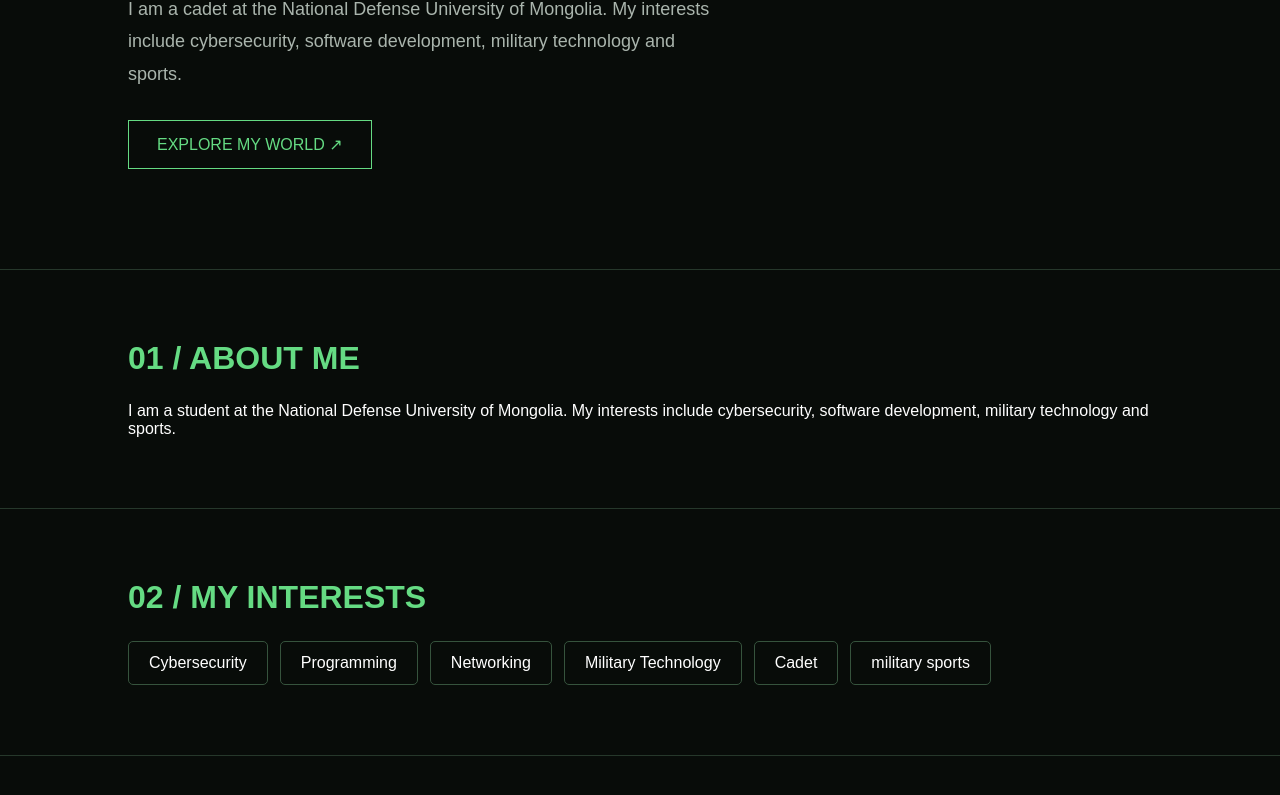
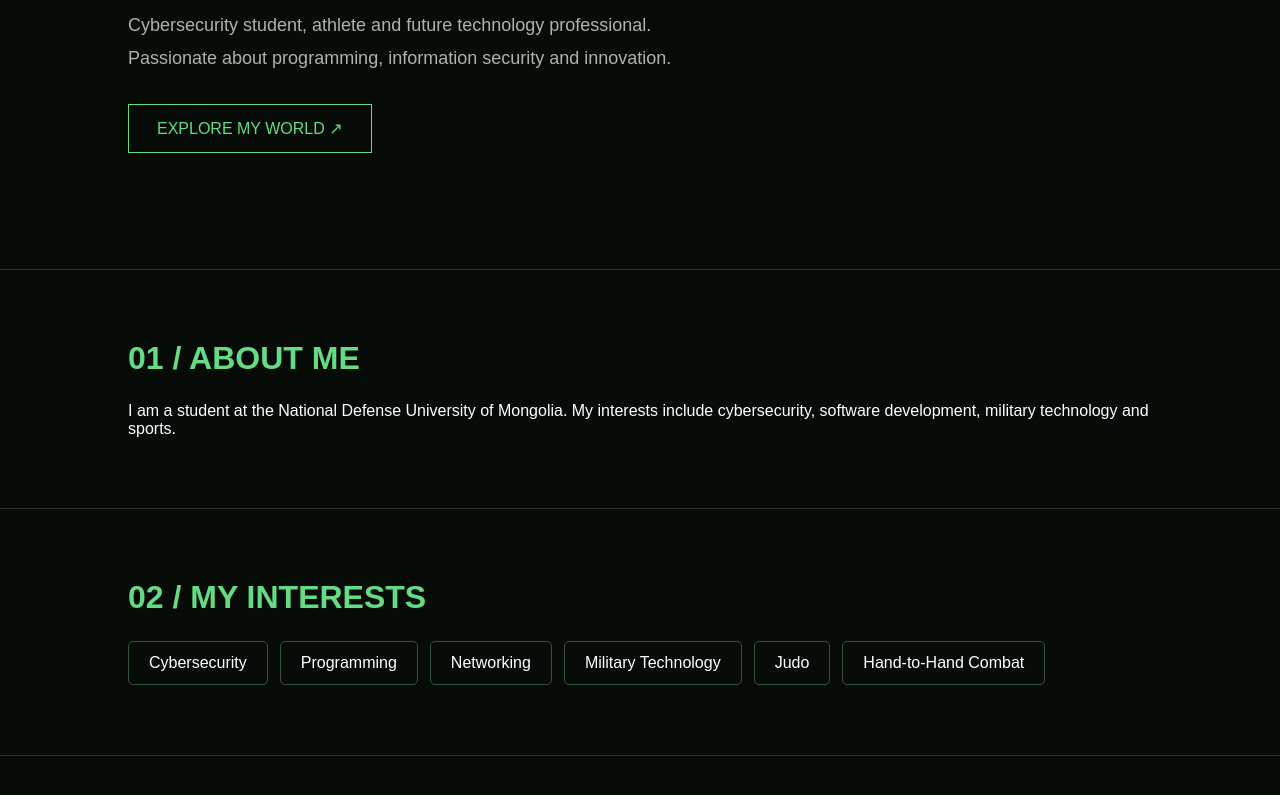
Before and after one commit to birjanaubakir0506-netizen/birjan-portfolio, a plain HTML site: page index.html in a window 1280 px wide. Shown: the part 451-1246 px from the top of the page. Drawn offline with Linux system fonts and the light colour scheme.

Commit message:
Update index.html

```diff
--- a/index.html
+++ b/index.html
@@ -126,7 +126,8 @@
     <h1>HELLO, I'M<br><span>BIRJAN.</span></h1>
 
     <p>
-       I am a cadet at the National Defense University of Mongolia. My interests include cybersecurity, software development, military technology and sports.
+        Cybersecurity student, athlete and future technology professional.
+        Passionate about programming, information security and innovation.
     </p>
 
     <a href="#about" class="btn">EXPLORE MY WORLD ↗</a>
@@ -148,8 +149,8 @@
         <span>Programming</span>
         <span>Networking</span>
         <span>Military Technology</span>
-        <span>Cadet</span>
-        <span>military sports</span>
+        <span>Judo</span>
+        <span>Hand-to-Hand Combat</span>
     </div>
 </section>
 
```
